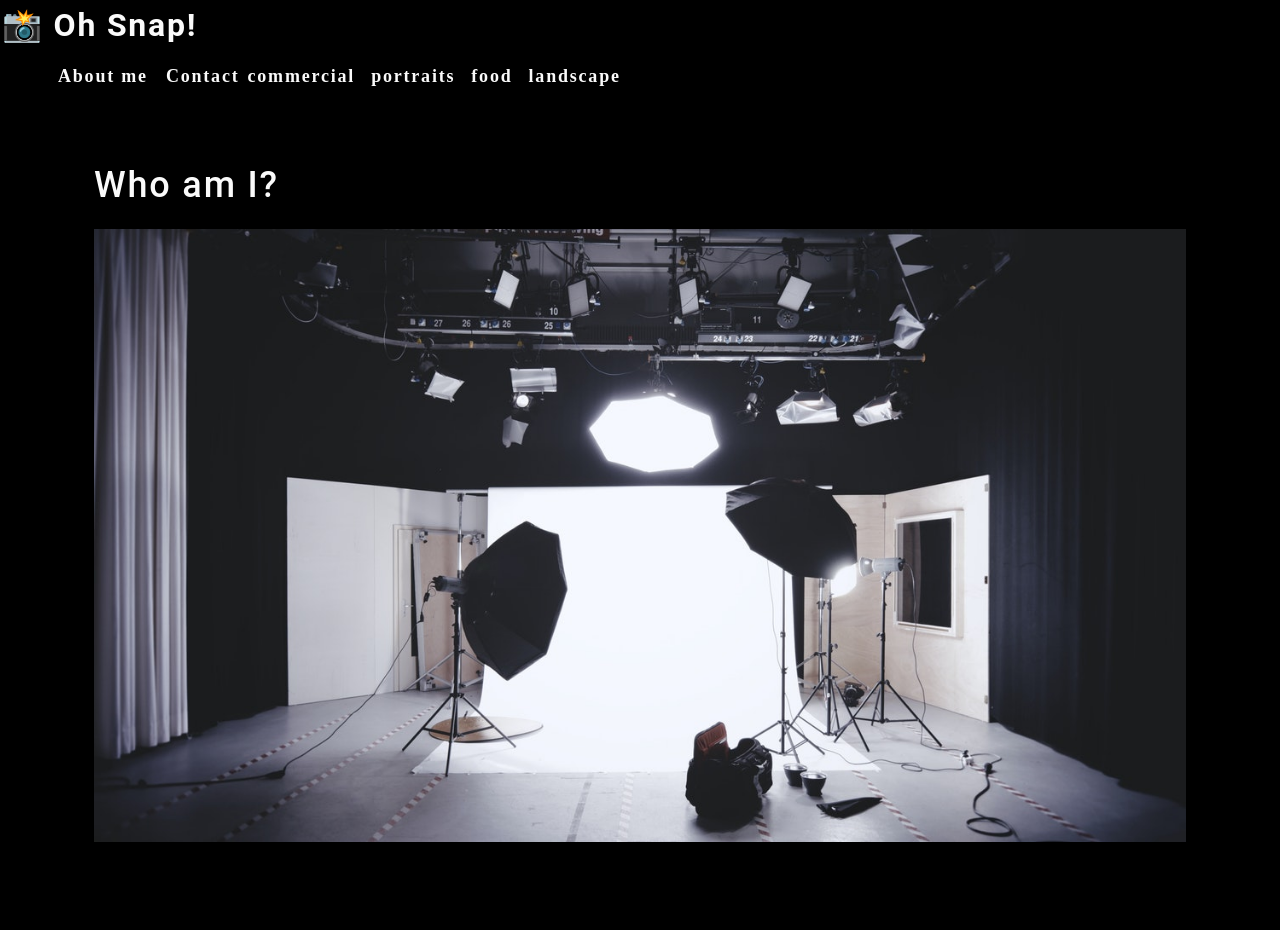
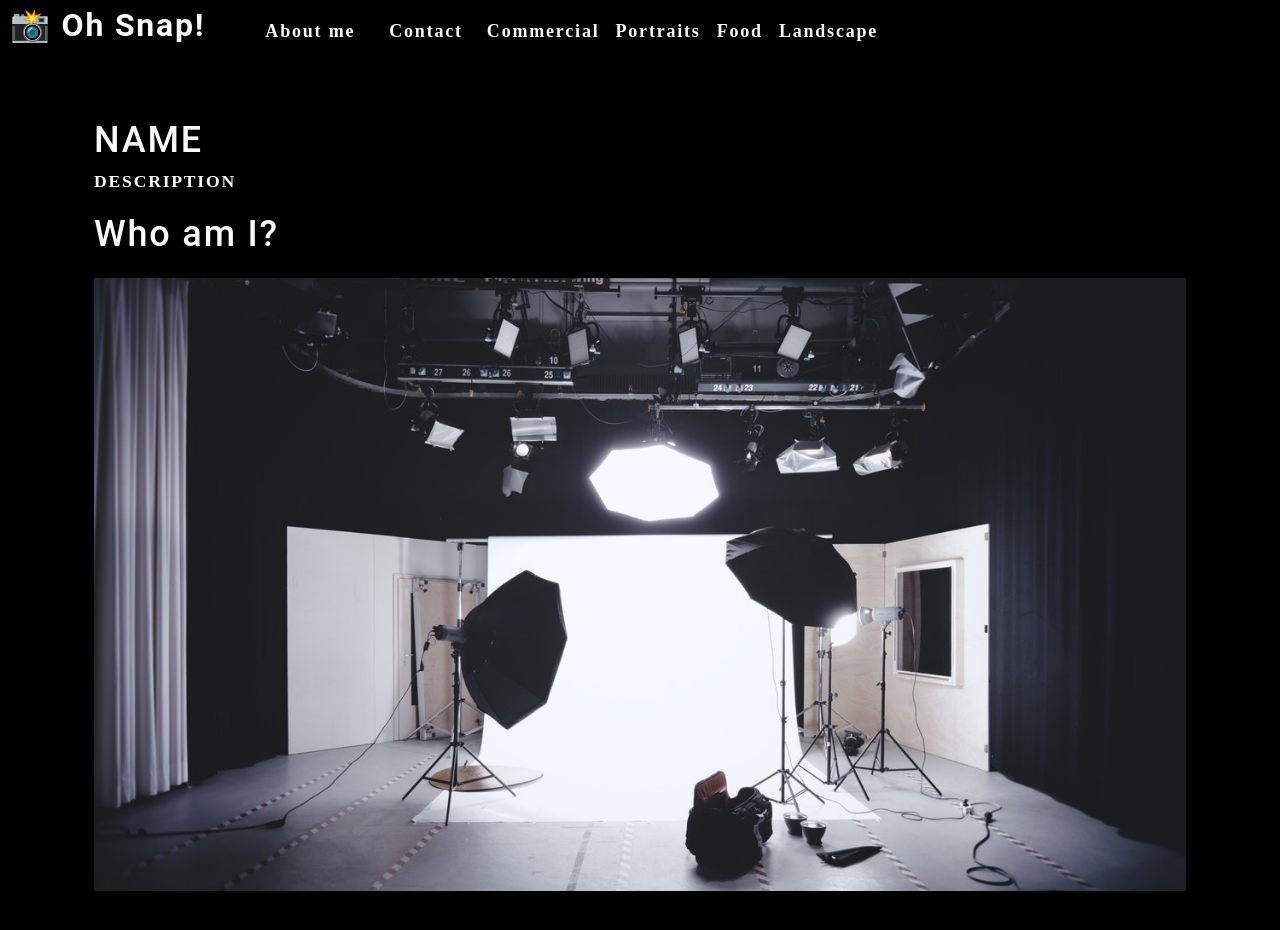
Before and after one commit to Joshsands/photo-port, a React (Create React App) app: page / in a window 1280 px wide. Shown: the top 930 px of the page. Built offline with nearby package versions, Linux system fonts and the light colour scheme.

Commit message:
added gallery

```diff
--- a/src/App.js
+++ b/src/App.js
@@ -1,6 +1,7 @@
 import React from "react";
 import About from "./components/About";
 import Nav from "./components/Nav"
+import Gallery from "./components/Gallery"
 
 // import logo from './logo.svg';
 // import './App.css';
@@ -32,6 +33,7 @@ function App() {
     <div>
       <Nav></Nav>
       <main>
+        <Gallery></Gallery>
         <About></About>
       </main>
     </div>
--- /dev/null
+++ b/src/components/Gallery/index.js
@@ -0,0 +1,12 @@
+import React from "react";
+
+function Gallery() {
+  return (
+    <section>
+      <h1>NAME</h1>
+      <p>DESCRIPTION</p>
+    </section>
+  );
+}
+
+export default Gallery;
--- a/src/components/Nav/index.js
+++ b/src/components/Nav/index.js
@@ -1,51 +1,48 @@
 import React from "react";
+import { capitalizeFirstLetter } from "../../utils/helpers";
 
-const categories = [
-    {
-      name: "commercial",
-      description:
-        "Photos of grocery stores, food trucks, and other commercial projects",
-    },
-    { name: "portraits", description: "Portraits of people in my life" },
-    { name: "food", description: "Delicious delicacies" },
-    {
-      name: "landscape",
-      description: "Fields, farmhouses, waterfalls, and the beauty of nature",
-    },
+function Nav() {
+
+  const  categories = [
+    { name: 'commercial', description: 'Photos of grocery stores, food trucks, and other commercial projects' },
+    { name: 'portraits', description: 'Portraits of people in my life' },
+    { name: 'food', description: 'Delicious delicacies' },
+    { name: 'landscape', description: 'Fields, farmhouses, waterfalls, and the beauty of nature' }
   ];
 
-function categorySelected(name) {
-    console.log(`${name} clicked`)
-}
+  const handleClick = (item) => {
+    console.log(item);
+    return item;
+  };
 
-// alternate way of writing const Nav = () => {}
-function Nav() {
   return (
-    <header>
+    <header className="flex-row px-1">
       <h2>
-        <a href="/">
-          <span role="img" aria-label="camera">
-            {" "}
-            📸
-          </span>{" "}
-          Oh Snap!
+        <a data-testid="link" href="/">
+          <span role="img" aria-label="camera"> 📸</span> Oh Snap!
         </a>
       </h2>
       <nav>
         <ul className="flex-row">
           <li className="mx-2">
-            <a href="#about">About me</a>
+            <a data-testid="about" href="#about" onClick={() => handleClick("About")}>
+              About me
+            </a>
           </li>
-          <li>
-            <span>Contact</span>
+          <li className={"mx-2"}>
+            <span onClick={() => handleClick('Contact')}>
+              Contact
+            </span>
           </li>
-          {categories.map((category) => (
-              <li className="mx-1" key={category.name}>
-                  <span onClick={ ()=> categorySelected(category.name)} >
-                      {category.name}
-                  </span>
-                  </li>
-          ))}
+          {
+            categories.map((category) => (
+              <li className="mx-1" key={category.name} >
+                <span onClick={() => { handleClick(category.name); }}>
+                 {capitalizeFirstLetter(category.name)}
+                </span>
+              </li>
+            ))
+          }
         </ul>
       </nav>
     </header>
```
Also changed, not shown: 2 other files (tests, documents, lock files or other folders).
